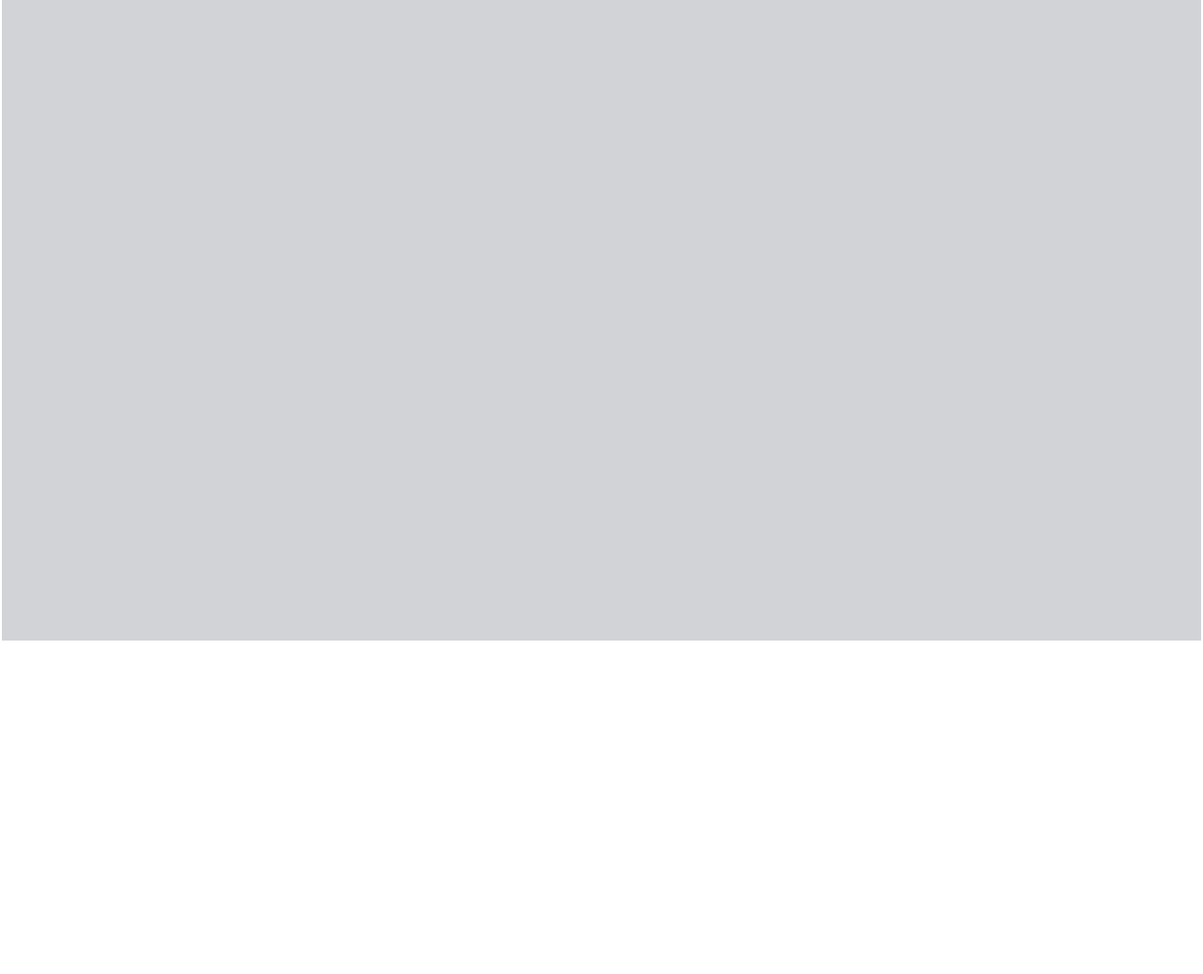
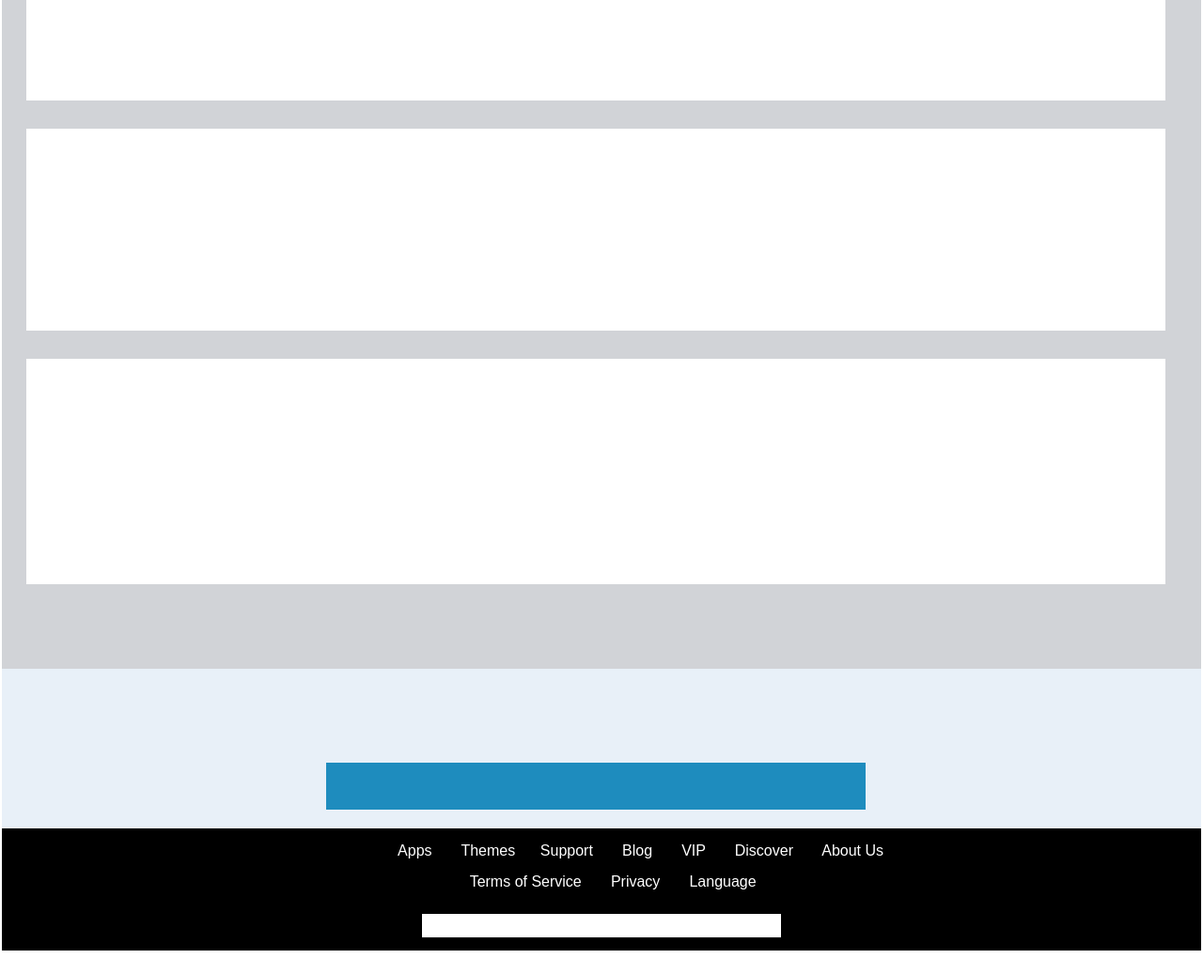
Before and after one commit to jacksaintjack/Homework_week1_tues, a website: page index.html in a window 1280 px wide. Shown: the part 2440-3477 px from the top of the page at 94% size. Before the commit the page ends 3124 px from the top, so only its background shows below. Drawn offline with Linux system fonts and the light colour scheme.

Commit message:
The homework should be finished but plan to go over it.

```diff
--- a/index.html
+++ b/index.html
@@ -28,14 +28,28 @@
     <detail>
       <div class ="topDetail"></div>
       <div class ="detailContainer">
-        <div class = "detailInner"></div>
-        <div class = "detailInner"></div>
-        <div class = "detailInner"></div>
-        <div class = "detailInner"></div>
-        <div class = "detailInner"></div>
-        <div class = "detailInner"></div>
+        <div class = "detailInnerSmall"></div>
+        <div class = "detailInnerSmall"></div>
+        <div class = "detailInnerBig"></div>
+        <div class = "detailInnerBig"></div>
+        <div class = "detailInnerSmall"></div>
+        <div class = "detailInnerBig"></div>
       </div>
     </detail>
+    <offer>
+      <div class = "offerBox">
+      <div class = "offerButtonBottom"></div>
+      </div>
+    </offer>
+    <footer>
+      <div class = "footerBox">
+        <span class = "navBottomTop">Apps &nbsp; &nbsp; &nbsp; Themes &nbsp; &nbsp;  &nbsp;Support &nbsp; &nbsp; &nbsp;
+          Blog &nbsp; &nbsp; &nbsp; VIP &nbsp; &nbsp; &nbsp; Discover &nbsp; &nbsp; &nbsp; About Us </span>
+        <span class = "navBottomBottom">Terms of Service &nbsp; &nbsp; &nbsp; Privacy &nbsp; &nbsp; &nbsp; Language </span>
+        <div class = "autoMatic"></div>
+      </div>
+      <div class = "autoMatic"></div>
+    </footer>
   </main>
 </body>
 </html>
--- a/styles/main.css
+++ b/styles/main.css
@@ -76,4 +76,61 @@ body{
   height:1605px;
   width:100%;
   background:#D1D3D7;
+  padding-top:30px;
 }
+
+.detailInnerSmall{
+  float:left;
+  margin: 0px 2% 30px 2%;
+  background:white;
+  width:95%;
+  height:215px;
+}
+
+.detailInnerBig{
+  float:left;
+  margin: 0px 2% 30px 2%;
+  background:white;
+  width:95%;
+  height:240px;
+}
+
+.offerBox{
+  width:100%;
+  height:170px;
+  background: #E8F0F8;
+}
+
+.offerButtonBottom{
+  height:50px;
+  width:45%;
+  margin:100px 27% 0 27%;
+  background: #1E8CBE;
+  float:left;
+}
+
+.footerBox{
+  height:130px;
+  width:100%;
+  background:black;
+}
+
+.navBottomTop{
+  float:left;
+  color:white;
+  margin:15px 0 0 33%;;
+}
+
+.navBottomBottom{
+  float:left;
+  color:white;
+  margin:15px 0 25px 39%;
+}
+
+.autoMatic{
+  float:left;
+  height:25px;
+  width: 30%;
+  margin:0 35% 0 35%;
+  background:white;
+}
```
